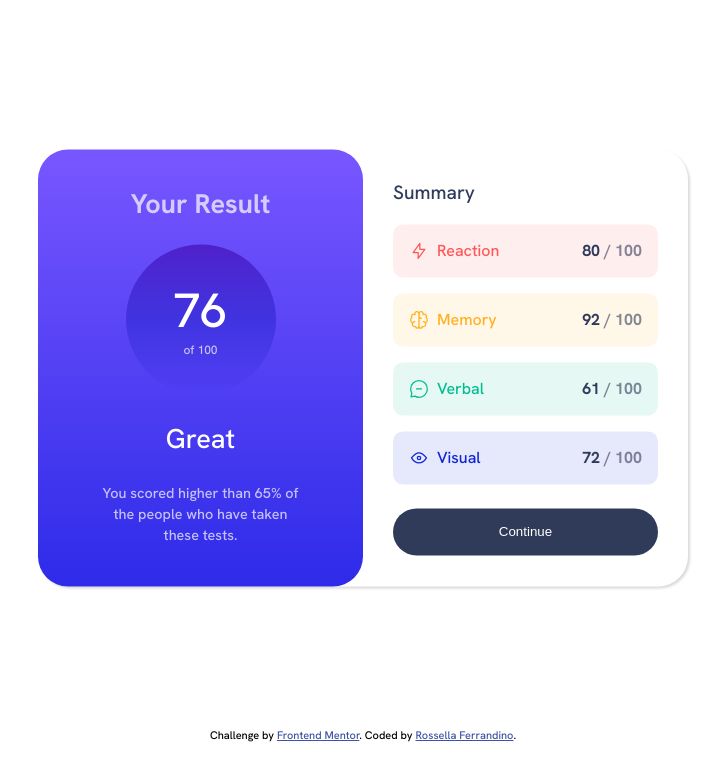
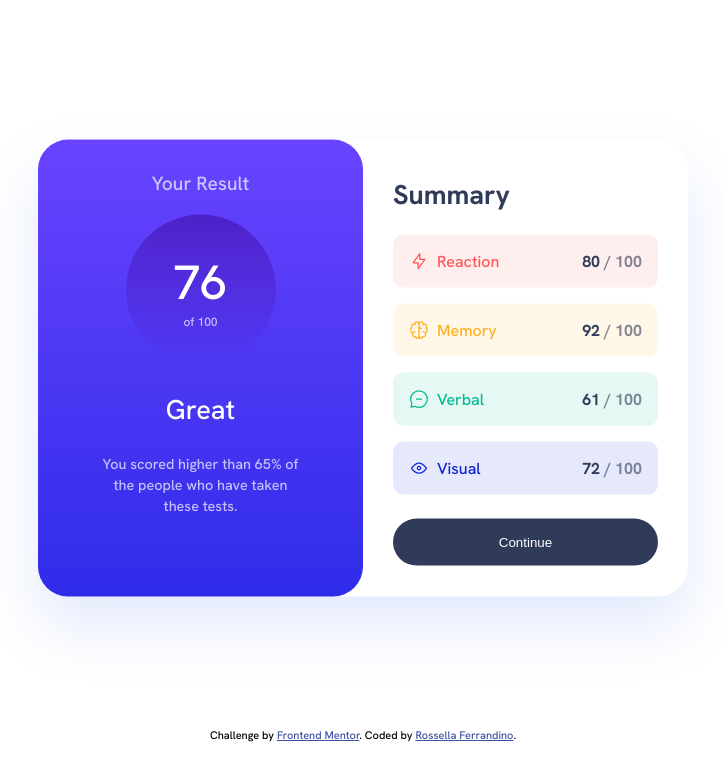
Before and after one commit to RossellaFer/results-summary-component, a plain HTML site: page index.html in a window 1280 px wide. Shown: the whole page, without its empty margins (277-1002 px from the left). Drawn offline with Linux system fonts and the light colour scheme.

Commit message:
gradient and box-shadow fix (Figma)

```diff
--- a/style.css
+++ b/style.css
@@ -19,6 +19,7 @@
     --green-teal-background: hsl(166, 100%, 37%, 0.1);
     --cobalt-blue: hsl(234, 85%, 45%);
     --cobalt-blue-background: hsl(234, 85%, 45%, 0.1);
+    --dark-navy: #303B59;
 
 }
 
@@ -49,10 +50,11 @@
     font-size: 18px;
 }
 
-h2 {
+h1 {
     font-size: 1.2rem;
     margin-bottom: 1.2rem;
     font-weight: 500;
+    color: #CAC9FF;
 }
 
 .container.summary h2 {
@@ -76,7 +78,7 @@
 article {
     max-width: 650px;
     margin: 0 auto;
-    box-shadow: rgba(0, 0, 0, 0.15) 1.95px 1.95px 2.6px;
+    box-shadow: 0px 30px 60px 0px #3D6CEC26;
     display: flex;
     position: absolute;
     top: 50%;
@@ -87,13 +89,13 @@
 }
 
 button {
-    background-color: var(--dark-gray-blue-text);
+    background-color: var(--dark-navy);
     color: var(--white);
     border-radius: 30px;
     padding: 1rem;
     margin-top: 1.5rem;
     margin-bottom: 1rem;
-    border: var(--dark-gray-blue-text);
+    border: var(--dark-navy);
 }
 
 button:hover {
@@ -112,13 +114,13 @@
 }
 
 .container.results {
-    background: linear-gradient(var(--light-slate-blue), var(--light-royal-blue));
+    background: linear-gradient(180deg, #7755FF 0%, #6943FF 0.01%, #2F2CE9 100%);
     color: var(--light-gray);
     text-align: center;
 }
 
 .highlight {
-    background: linear-gradient(var(--violet-blue), var(--persian-blue), var(--persian-blue-light));
+    background: linear-gradient(180deg, #4D21C9 0%, rgba(37, 33, 201, 0) 100%, rgba(37, 33, 201, 0) 100%);
     width: 150px;
     height: 150px;
     margin: 0 auto;
```
